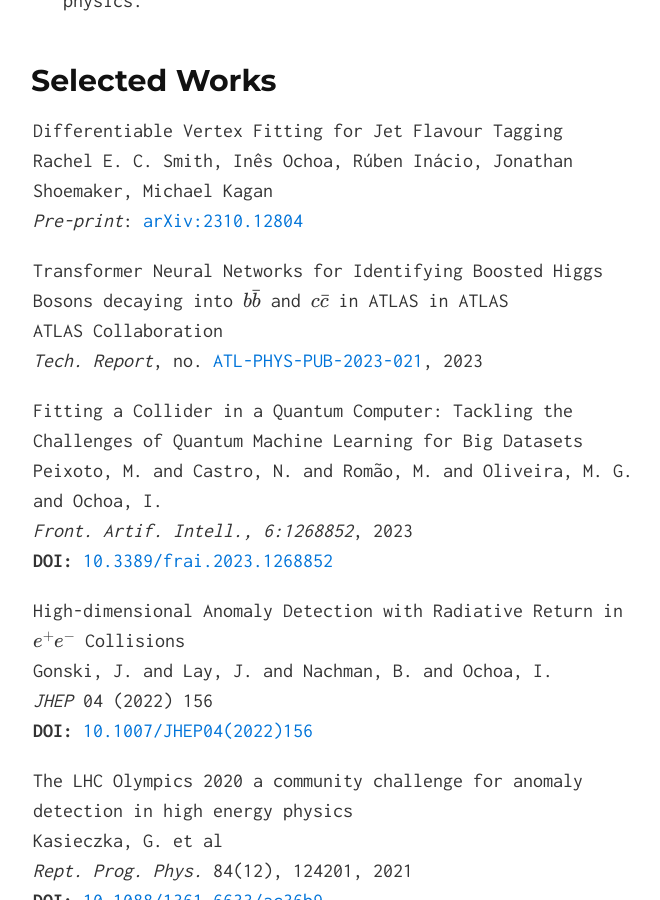
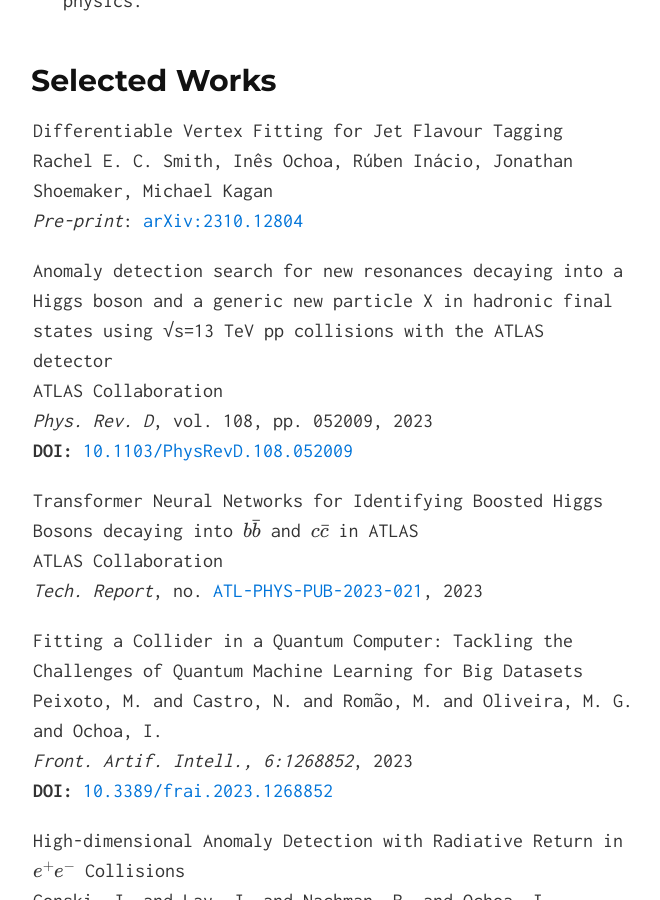
Before and after one commit to inesochoa/inesochoa.github.io, a Jekyll site: the page built from index.md, in a window 1280 px wide and 900 px high, scrolled down 974 px. Shown: the whole window, without its empty margins (307-967 px from the left). Built offline with Jekyll 4.4.1, drawn with Linux system fonts in a browser that asks for light colours; formulas are drawn with MathJax 3; some of the changed text lies outside the part shown.

Commit message:
updating b ib

```diff
--- a/publist.md
+++ b/publist.md
@@ -4,9 +4,14 @@
 <span>_Pre-print_: [arXiv:2310.12804](https://arxiv.org/abs/2310.12804)</span>{:.journal}
 
 {:.paper}
+<span> Anomaly detection search for new resonances decaying into a Higgs boson and a generic new particle X in hadronic final states using √s=13 TeV pp collisions with the ATLAS detector</span>{:.papertitle}
+<span>ATLAS Collaboration</span>{:.authors}
+<span>_Phys. Rev. D_, vol. 108, pp. 052009, 2023</span>{:.journal}
+<span>**DOI:** [10.1103/PhysRevD.108.052009](https://doi.org/10.1103/PhysRevD.108.052009)</span>{:.doi}
+
+{:.paper}
 <span>Transformer Neural Networks for Identifying Boosted Higgs Bosons decaying into
-$$b\bar{b}$$ and $$c\bar{c}$$ in ATLAS
-in ATLAS</span>{:.papertitle}
+$$b\bar{b}$$ and $$c\bar{c}$$ in ATLAS</span>{:.papertitle}
 <span>ATLAS Collaboration</span>{:.authors}
 <span>_Tech. Report_, no. [ATL-PHYS-PUB-2023-021](https://atlas.web.cern.ch/Atlas/GROUPS/PHYSICS/PUBNOTES/ATL-PHYS-PUB-2023-021/), 2023</span>{:.journal}
 
@@ -61,7 +66,7 @@ into bosonic and leptonic final states using
 36 fb$$^-1$$ of proton-proton collision data at
 $$\sqrt{s} = 13$$ TeV with the ATLAS detector</span>{:.papertitle}
 <span>ATLAS Collaboration</span>{:.authors}
-<span>_Phys. Rev._, vol. D98, no. 5, pp. 052008, 2018</span>{:.journal}
+<span>_Phys. Rev. D_, vol. D98, no. 5, pp. 052008, 2018</span>{:.journal}
 <span>**DOI:** [10.1103/PhysRevD.98.052008](https://dx.doi.org/10.1103/PhysRevD.98.052008)</span>{:.doi}
 
 {:.paper}
```
